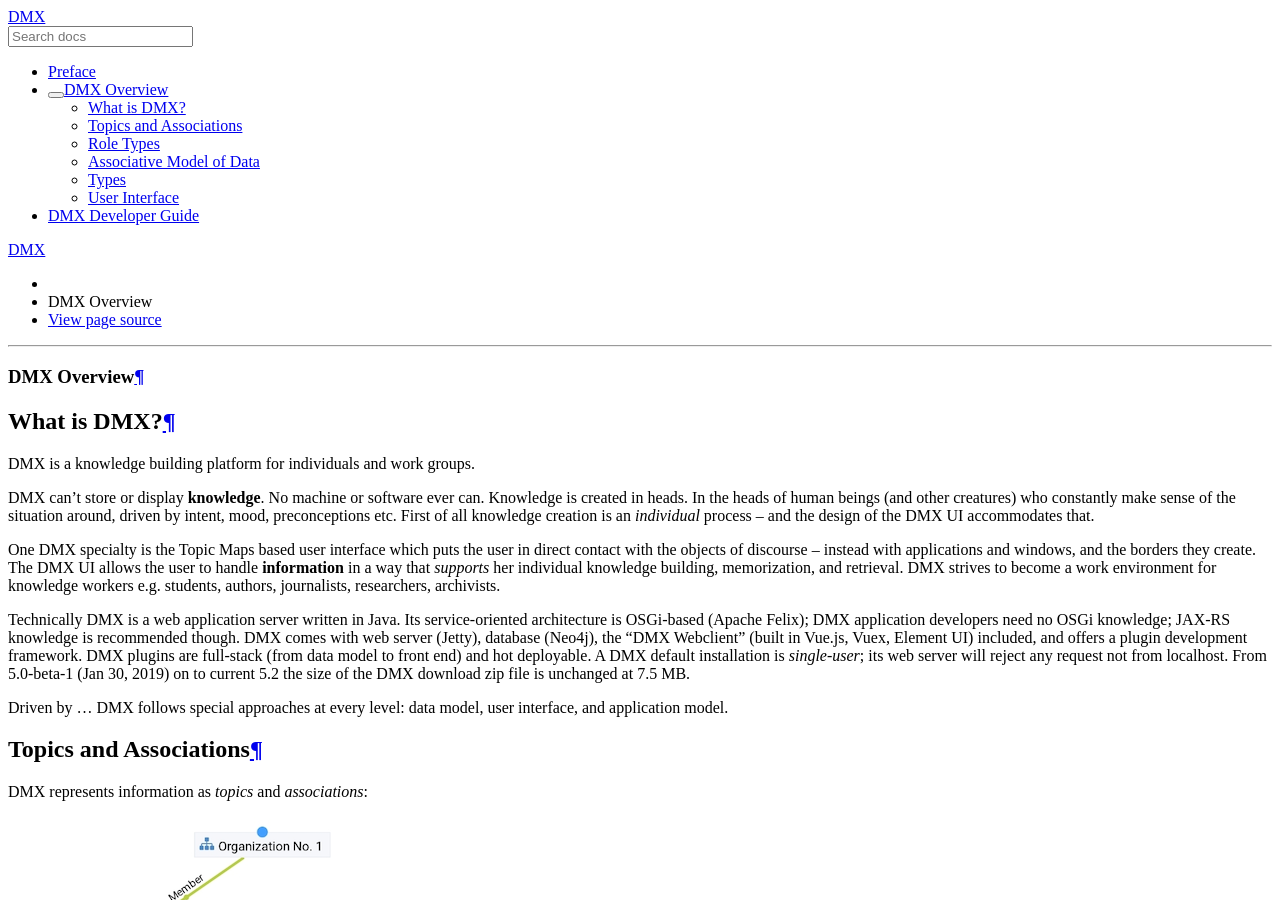
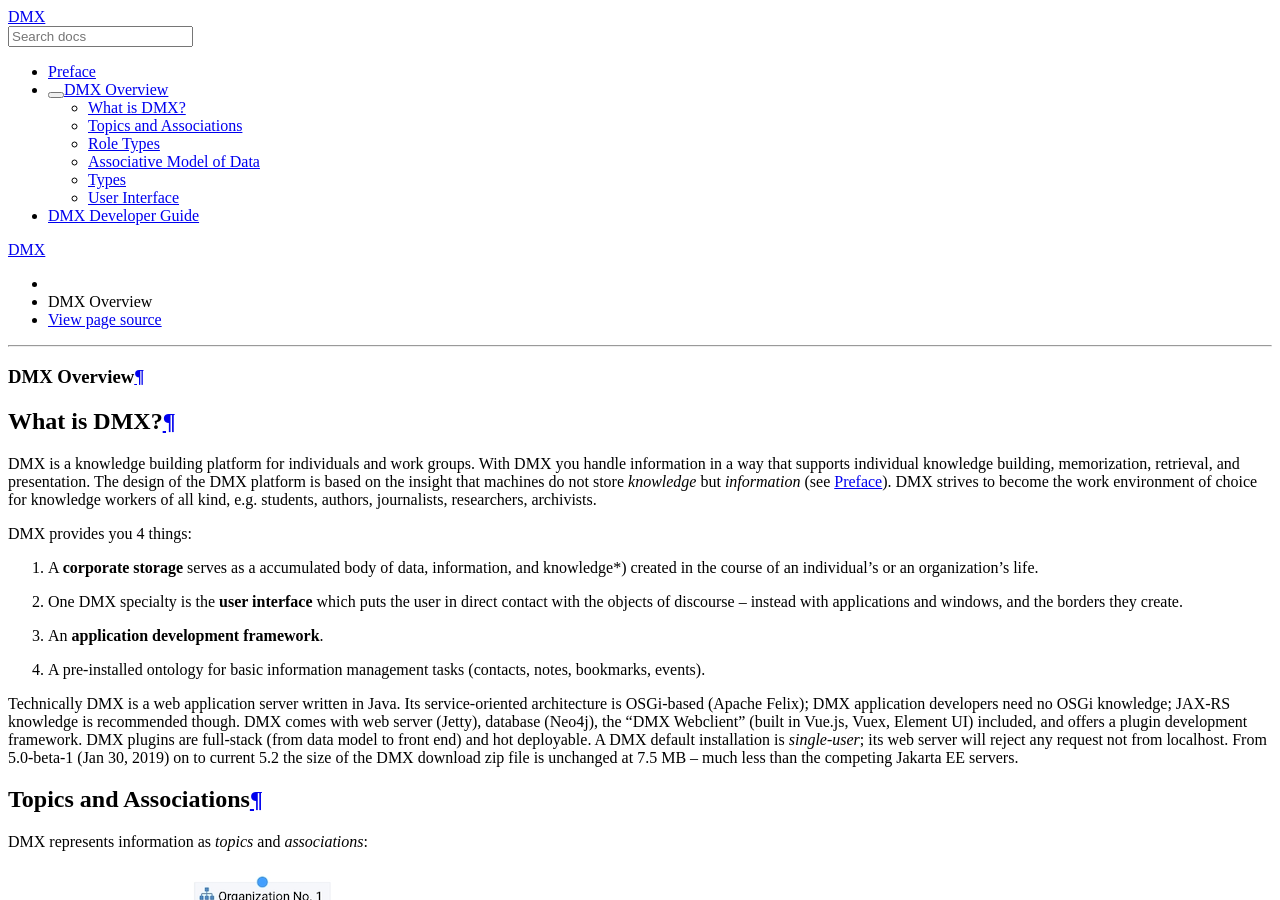
Before and after one commit to dmx-systems/dmx-documentation, a Sphinx documentation site: the page built from docs/overview.rst, in a window 1280 px wide and 900 px high. Built offline with Sphinx 7.4.7 and the Read the Docs theme 2.0.0, drawn with Linux system fonts in a browser that asks for light colours.

Commit message:
Overview: revise section "What is DMX?"

```diff
--- a/docs/overview.rst
+++ b/docs/overview.rst
@@ -9,14 +9,18 @@
 ************
 
 DMX is a knowledge building platform for individuals and work groups.
+With DMX you handle information in a way that supports individual knowledge building, memorization, retrieval, and presentation.
+The design of the DMX platform is based on the insight that machines do not store *knowledge* but *information* (see :ref:`preface`).
+DMX strives to become the work environment of choice for knowledge workers of all kind, e.g. students, authors, journalists, researchers, archivists.
 
-DMX can't store or display **knowledge**. No machine or software ever can. Knowledge is created in heads. In the heads of human beings (and other creatures) who constantly make sense of the situation around, driven by intent, mood, preconceptions etc. First of all knowledge creation is an *individual* process -- and the design of the DMX UI accommodates that.
+DMX provides you 4 things:
 
-One DMX specialty is the Topic Maps based user interface which puts the user in direct contact with the objects of discourse -- instead with applications and windows, and the borders they create. The DMX UI allows the user to handle **information** in a way that *supports* her individual knowledge building, memorization, and retrieval. DMX strives to become a work environment for knowledge workers e.g. students, authors, journalists, researchers, archivists.
+1. A **corporate storage** serves as a accumulated body of data, information, and knowledge*) created in the course of an individual's or an organization's life.
+2. One DMX specialty is the **user interface** which puts the user in direct contact with the objects of discourse -- instead with applications and windows, and the borders they create.
+3. An **application development framework**.
+4. A pre-installed ontology for basic information management tasks (contacts, notes, bookmarks, events).
 
-Technically DMX is a web application server written in Java. Its service-oriented architecture is OSGi-based (Apache Felix); DMX application developers need no OSGi knowledge; JAX-RS knowledge is recommended though. DMX comes with web server (Jetty), database (Neo4j), the "DMX Webclient" (built in Vue.js, Vuex, Element UI) included, and offers a plugin development framework. DMX plugins are full-stack (from data model to front end) and hot deployable. A DMX default installation is *single-user*; its web server will reject any request not from localhost. From 5.0-beta-1 (Jan 30, 2019) on to current 5.2 the size of the DMX download zip file is unchanged at 7.5 MB.
-
-Driven by ... DMX follows special approaches at every level: data model, user interface, and application model.
+Technically DMX is a web application server written in Java. Its service-oriented architecture is OSGi-based (Apache Felix); DMX application developers need no OSGi knowledge; JAX-RS knowledge is recommended though. DMX comes with web server (Jetty), database (Neo4j), the "DMX Webclient" (built in Vue.js, Vuex, Element UI) included, and offers a plugin development framework. DMX plugins are full-stack (from data model to front end) and hot deployable. A DMX default installation is *single-user*; its web server will reject any request not from localhost. From 5.0-beta-1 (Jan 30, 2019) on to current 5.2 the size of the DMX download zip file is unchanged at 7.5 MB -- much less than the competing Jakarta EE servers.
 
 ***********************
 Topics and Associations
```
